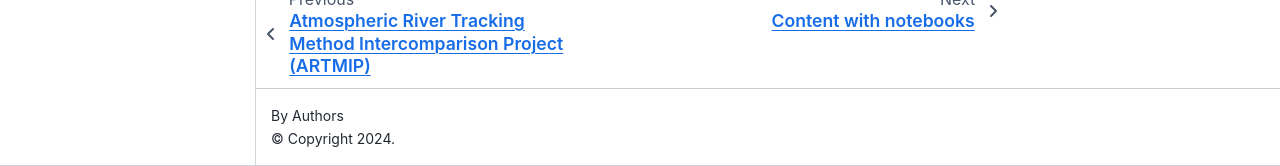
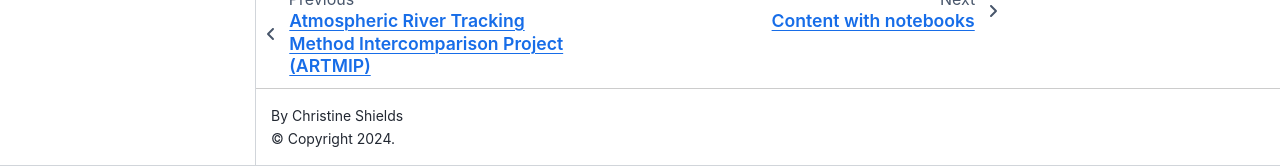
Before and after one commit to NCAR/ARTMIP, a Jupyter Book: the page built from book/myst-markdown.md, in a window 1280 px wide and 900 px high, scrolled down 738 px. Shown: the part 734-900 px from the top of the window. Built offline with Jupyter Book 1.0.4 settings and Sphinx 7.4.7 and the Sphinx Book theme 1.1.4, drawn with Linux system fonts in a browser that asks for light colours; pages that are not in the unit, such as notebooks, are missing from menus; cross-references to code outside the pages are shown as plain code.

Commit message:
Add author and title
Christine, ARTMIP

```diff
--- a/book/_config.yml
+++ b/book/_config.yml
@@ -5,8 +5,8 @@
 
 #######################################################################################
 # Book settings
-title                       : my-jb-book  # The title of the book
-author                      : Authors  # The author of the book
+title                       : ARTMIP  # The title of the book
+author                      : Christine Shields  # The author of the book
 copyright                   : "2024"  # Copyright year to be placed in the footer
 logo                        : logo.png  # A path to the book logo
 
```
